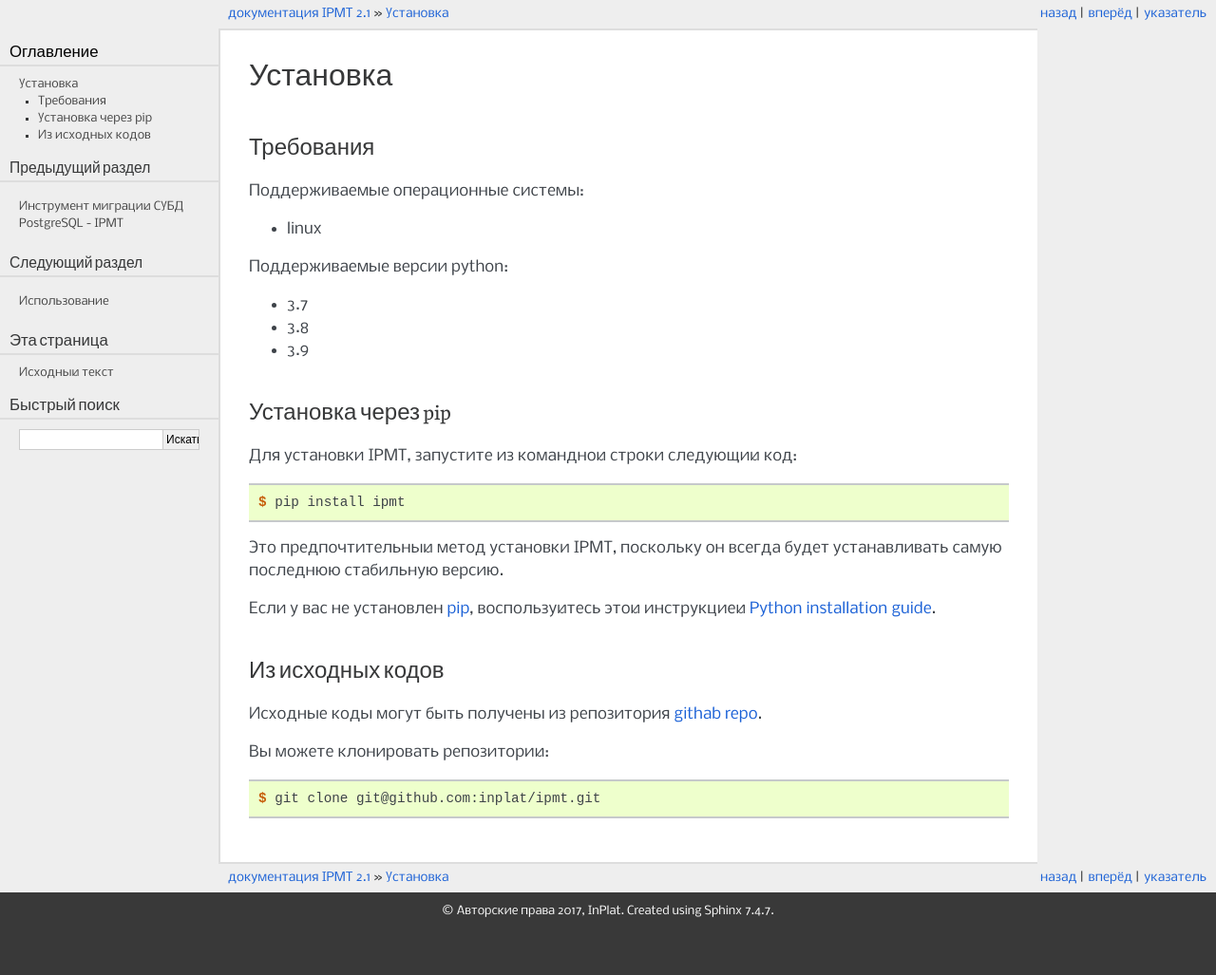
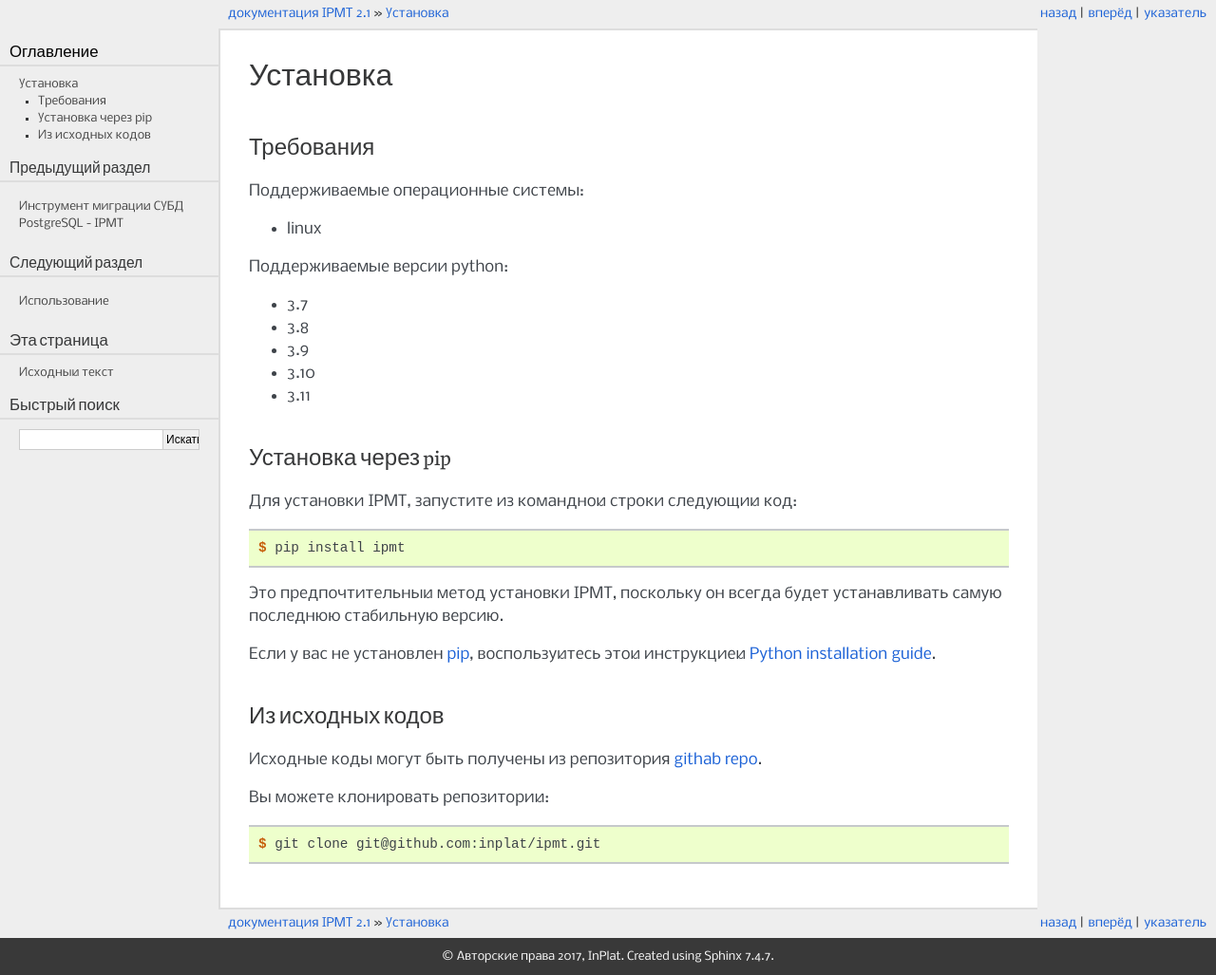
Before and after one commit to inplat/ipmt, a Sphinx documentation site: the page built from docs/installation.rst, in a window 1280 px wide. Shown: the whole page at 95% size. Built offline with Sphinx 7.4.7, drawn with Linux system fonts in a browser that asks for light colours; before the commit the page ends 979 px from its top, so only the background shows below that.

Commit message:
Add: support of python version 3.10 and 3.11

```diff
--- a/docs/contributing.rst
+++ b/docs/contributing.rst
@@ -37,5 +37,5 @@
 
     $ make test
 
-Обратите внимание, что если у вас нет интерпретатора Python для версии 3.7-3.9,
+Обратите внимание, что если у вас нет интерпретатора Python для версии 3.7-3.11,
 вы можете увидеть ошибки.
--- a/docs/installation.rst
+++ b/docs/installation.rst
@@ -17,6 +17,8 @@
 - 3.7
 - 3.8
 - 3.9
+- 3.10
+- 3.11
 
 
 Установка через pip
```
Also changed, not shown: 2 other files.
